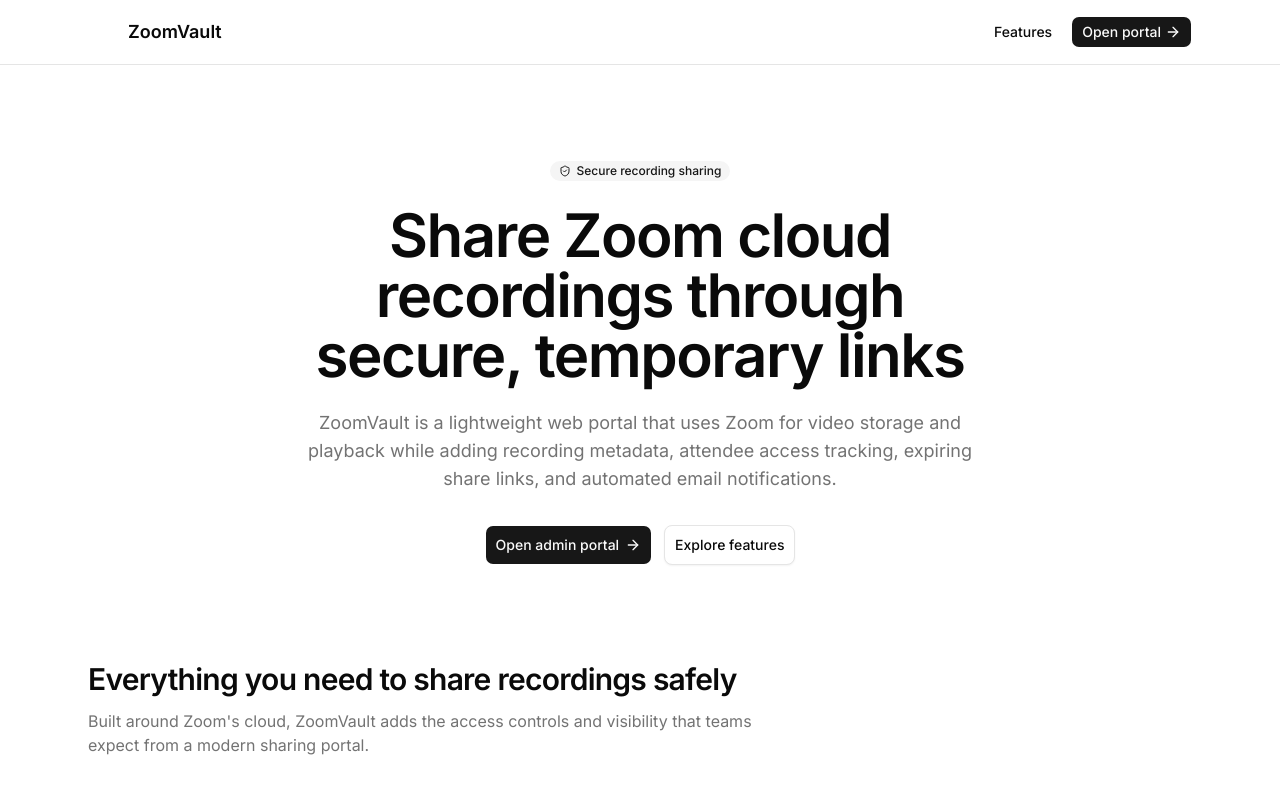
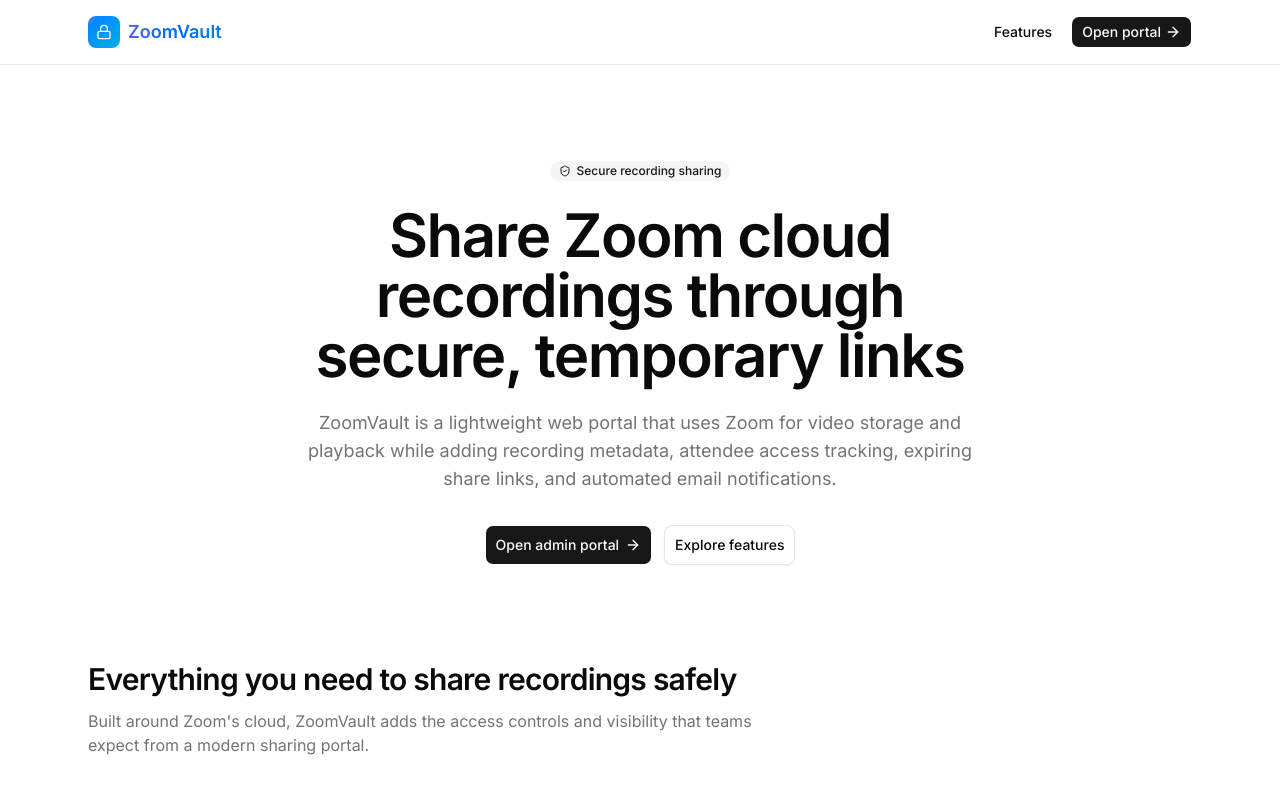
Before and after one commit to jimmieldavisjr/zoomvault, a Next.js app in the folder apps/web/: page / in a window 1280 px wide. Shown: the top 795 px of the page. Built offline with nearby package versions, Linux system fonts and the light colour scheme.

Commit message:
logo animation update

```diff
--- a/apps/web/src/app/globals.css
+++ b/apps/web/src/app/globals.css
@@ -127,6 +127,45 @@
   html {
     @apply font-sans;
   }
+}
+
+@keyframes menu-logo-gradient-shift {
+  0% {
+    background-position: 0% 50%;
+  }
+  50% {
+    background-position: 100% 50%;
+  }
+  100% {
+    background-position: 0% 50%;
+  }
+}
+
+.menu-logo-gradient {
+  background-image: linear-gradient(
+    135deg,
+    oklch(0.62 0.23 280),
+    oklch(0.64 0.2 245),
+    oklch(0.72 0.14 210),
+    oklch(0.62 0.23 280)
+  );
+  background-size: 280% 280%;
+  animation: menu-logo-gradient-shift 6s linear infinite;
+}
+
+.menu-logo-gradient-text {
+  background-image: linear-gradient(
+    120deg,
+    oklch(0.57 0.23 285),
+    oklch(0.56 0.23 250),
+    oklch(0.66 0.16 210),
+    oklch(0.57 0.23 285)
+  );
+  background-size: 280% 280%;
+  animation: menu-logo-gradient-shift 6s linear infinite;
+  -webkit-background-clip: text;
+  background-clip: text;
+  color: transparent;
 }
 
 @keyframes intro-glow {
@@ -274,6 +313,11 @@
 }
 
 @media (prefers-reduced-motion: reduce) {
+  .menu-logo-gradient,
+  .menu-logo-gradient-text {
+    animation: none;
+  }
+
   .home-intro {
     display: none;
   }
--- a/apps/web/src/app/page.tsx
+++ b/apps/web/src/app/page.tsx
@@ -73,10 +73,10 @@
             href="/"
             className="flex min-w-0 items-center gap-2 font-heading text-lg font-semibold"
           >
-            <span className="logo-gradient flex size-8 shrink-0 items-center justify-center rounded-md text-white">
+            <span className="menu-logo-gradient flex size-8 shrink-0 items-center justify-center rounded-md text-white">
               <Lock className="size-4" />
             </span>
-            <span className="logo-gradient-text truncate">ZoomVault</span>
+            <span className="menu-logo-gradient-text truncate">ZoomVault</span>
           </Link>
           <nav className="flex shrink-0 items-center gap-1 sm:gap-2">
             <Button variant="ghost" size="sm" className="hidden sm:inline-flex" asChild>
--- a/apps/web/src/components/admin/admin-auth.tsx
+++ b/apps/web/src/components/admin/admin-auth.tsx
@@ -77,10 +77,10 @@
               href="/admin"
               className="flex min-w-0 items-center gap-2 font-heading text-lg font-semibold"
             >
-              <span className="logo-gradient flex size-8 shrink-0 items-center justify-center rounded-md text-white">
+              <span className="menu-logo-gradient flex size-8 shrink-0 items-center justify-center rounded-md text-white">
                 <Lock className="size-4" />
               </span>
-              <span className="logo-gradient-text truncate">ZoomVault Admin</span>
+              <span className="menu-logo-gradient-text truncate">ZoomVault Admin</span>
             </Link>
             <Button variant="ghost" size="sm" onClick={signOut}>
               <LogOut />
--- a/apps/web/src/components/page-shell.tsx
+++ b/apps/web/src/components/page-shell.tsx
@@ -24,10 +24,10 @@
             href="/"
             className="flex min-w-0 items-center gap-2 font-heading text-lg font-semibold"
           >
-            <span className="logo-gradient flex size-8 shrink-0 items-center justify-center rounded-md text-white">
+            <span className="menu-logo-gradient flex size-8 shrink-0 items-center justify-center rounded-md text-white">
               <Lock className="size-4" />
             </span>
-            <span className="logo-gradient-text truncate">ZoomVault</span>
+            <span className="menu-logo-gradient-text truncate">ZoomVault</span>
           </Link>
         </div>
       </header>
```
